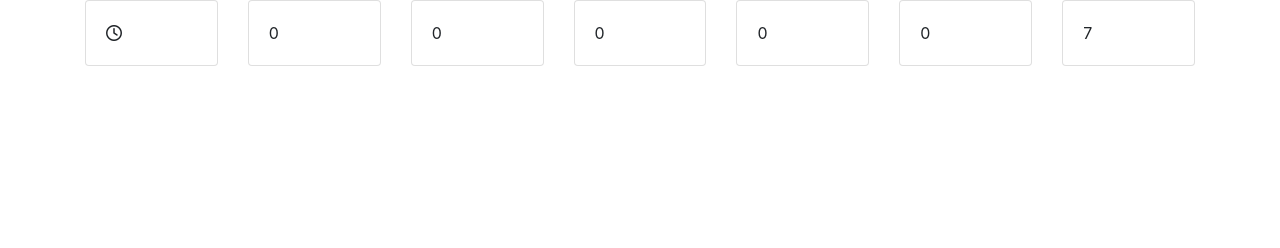
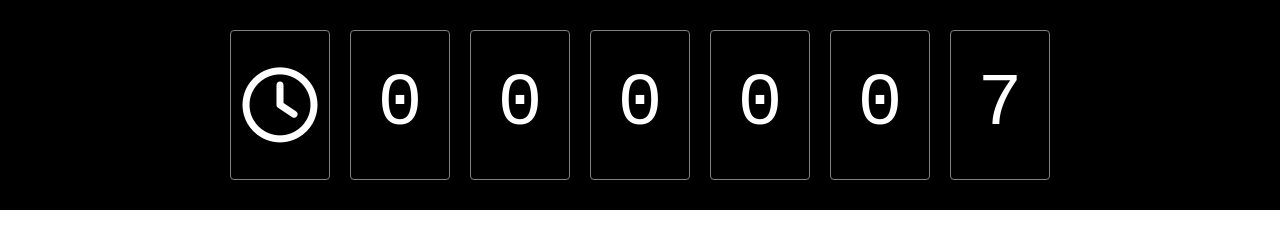
Before and after one commit to mllrdnl/simple-counter, a React app: page / in a window 1280 px wide. Built offline with nearby package versions, Linux system fonts and the light colour scheme.

Commit message:
added styling

```diff
--- a/src/js/component/SecondsCounter.js
+++ b/src/js/component/SecondsCounter.js
@@ -5,24 +5,22 @@ export function SecondsCounter(props) {
 	const partial = "000000" + props.seconds.toString();
 	const counterOrganization = partial.substr(partial.length - 6).split("");
 	let counterDivs = counterOrganization.map((seconds, i) => (
-		<div key={i} className="col">
-			<div className="card">
-				<div className="card-body">{seconds}</div>
-			</div>
+		<div key={i} className="card">
+			<div className="card-body text-white">{seconds}</div>
 		</div>
 	));
 
 	return (
-		<div className="container">
+		<div className="container-fluid">
 			<div className="row">
 				<div className="col">
-					<div class="card">
-						<div class="card-body">
+					<div className="card">
+						<div className="card-body text-white">
 							<i className="far fa-clock"></i>
 						</div>
 					</div>
+					{counterDivs}
 				</div>
-				{counterDivs}
 			</div>
 		</div>
 	);
--- a/src/styles/index.scss
+++ b/src/styles/index.scss
@@ -1,4 +1,43 @@
 @import "~bootstrap/scss/bootstrap.scss";
+
+.container {
+    display: flex;
+    // justify-content: center;
+
+}
+
+.col {
+    display: flex;
+    justify-content: center;
+}
+
+.card {
+    background: black;
+    width: 100px;
+    height: 150px;
+    border-color: gray;
+    margin-top: 30px;
+    margin-bottom: 30px;
+    padding: 10px;
+    margin-left: 10px;
+    margin-right: 10px;
+    justify-content: center;
+
+}
+
+.card-body {
+    display: flex;
+    justify-content: center;
+    font-family: 'Nova Mono', monospace;
+    font-size: 75px;
+    align-items: center;
+}
+
+.row {
+    background: black;
+    justify-content: center;
+
+}
 
 /*
 
```
Also changed, not shown: public/index.html (+6 -1 lines).
